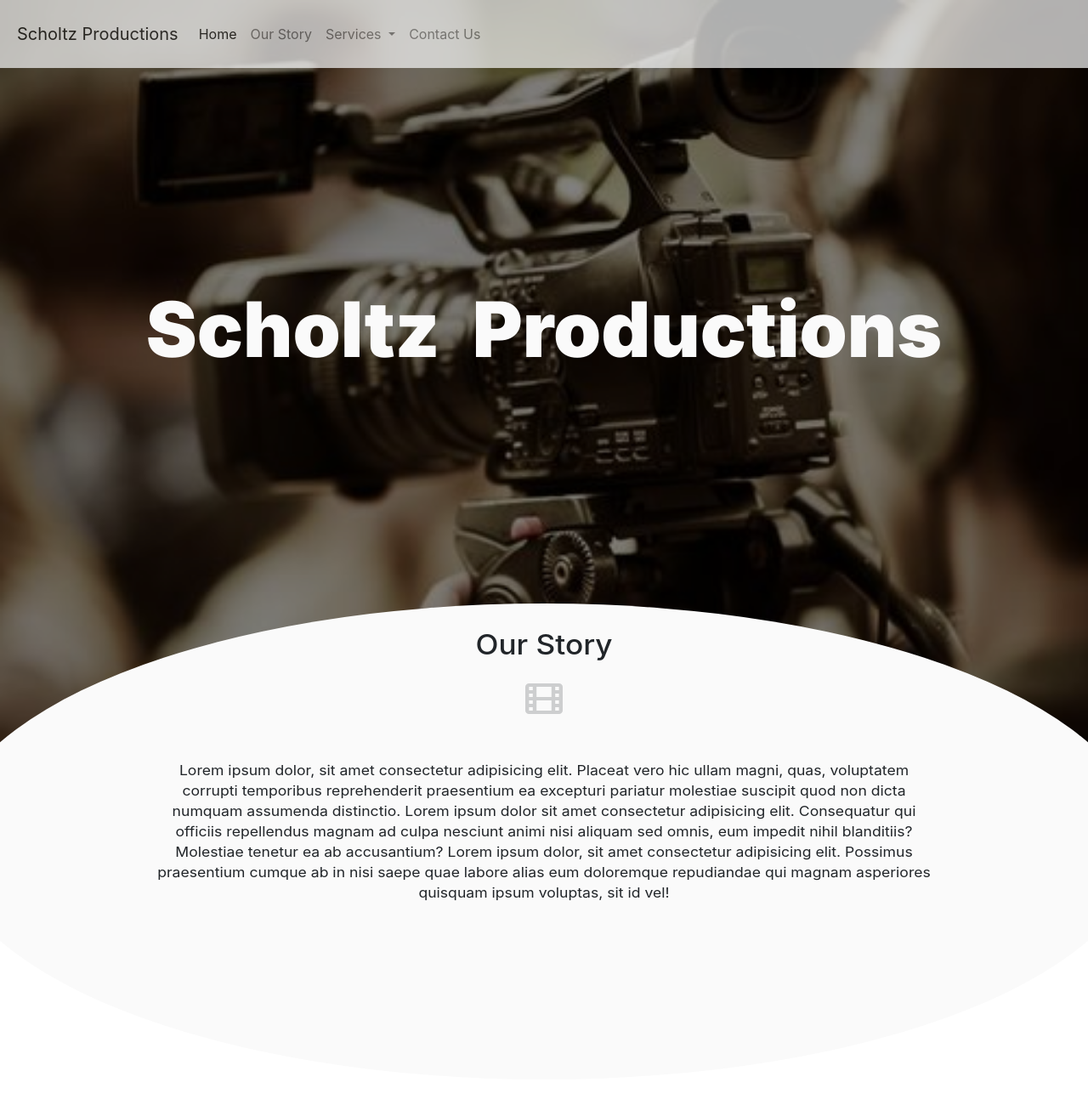
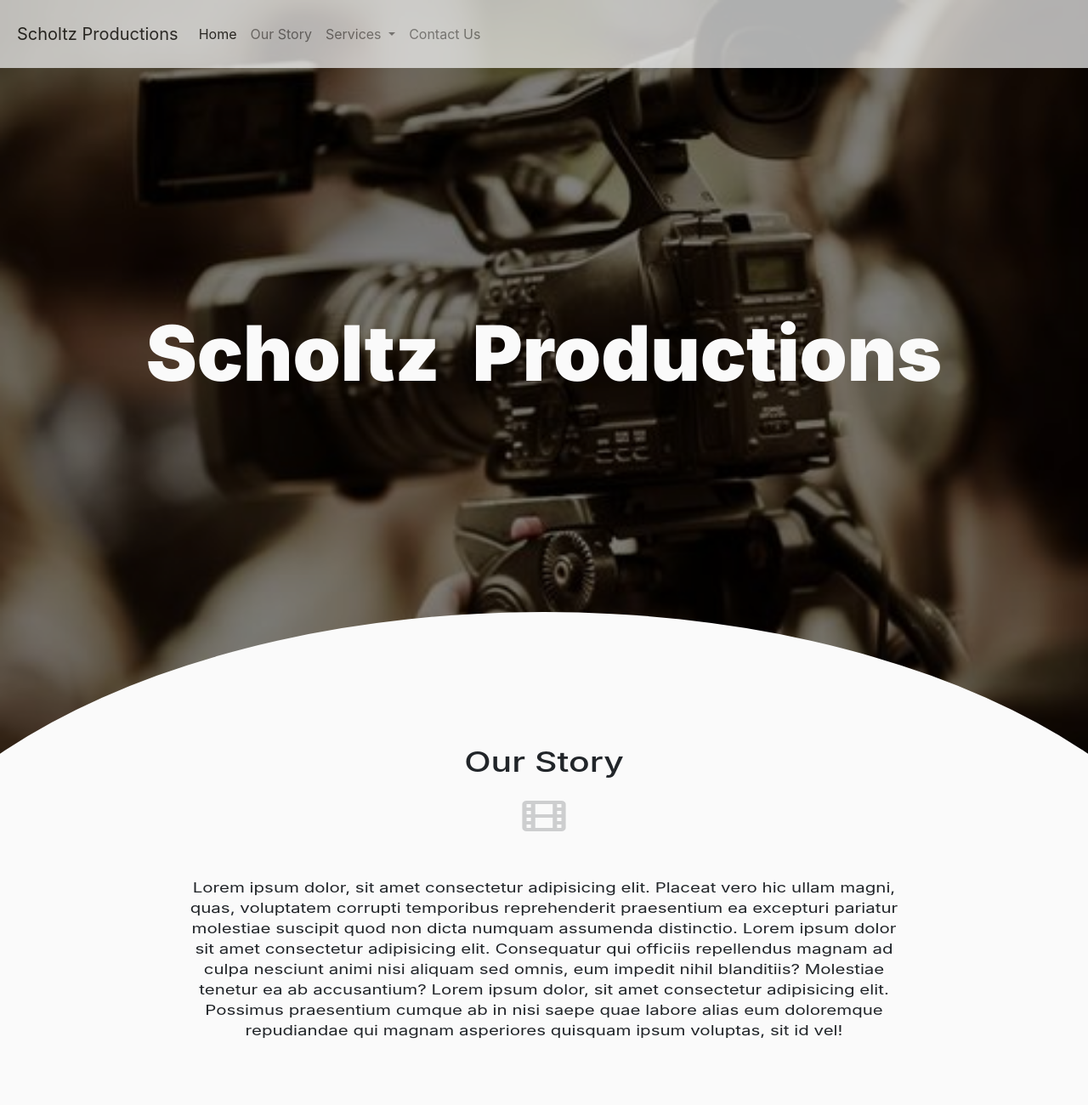
Before and after one commit to Liv4-code/scholtz-productions, a plain HTML site: page index.html in a window 1280 px wide. Shown: the top 1300 px of the page at 85% size. Drawn offline with nearby package versions, Linux system fonts and the light colour scheme; a web font is replaced by a local one.

Commit message:
Expanded about section.

```diff
--- a/styles.scss
+++ b/styles.scss
@@ -64,7 +64,7 @@ body {
 
 .smoke-effect {
     background-color: black;
-    height: 110vh;
+    height: 120vh;
 }
 
 // ABOUT SECTION
@@ -76,11 +76,12 @@ body {
 .about-content {
     text-align: center;
     position: relative;
-    top: -90px;
-    height: 70vh;
+    padding: 10% 10% 30% 10%;
+    top: -80px;
+    height: min-content;
     background-color: $light;
     border-radius: 50% 50% 50% 50%;
-    transform: scaleX(1.1);
+    transform: scaleX(1.28);
     h2 {
         padding: 30px 0 10px 0;
     }
```
Also changed, not shown: styles.css.
